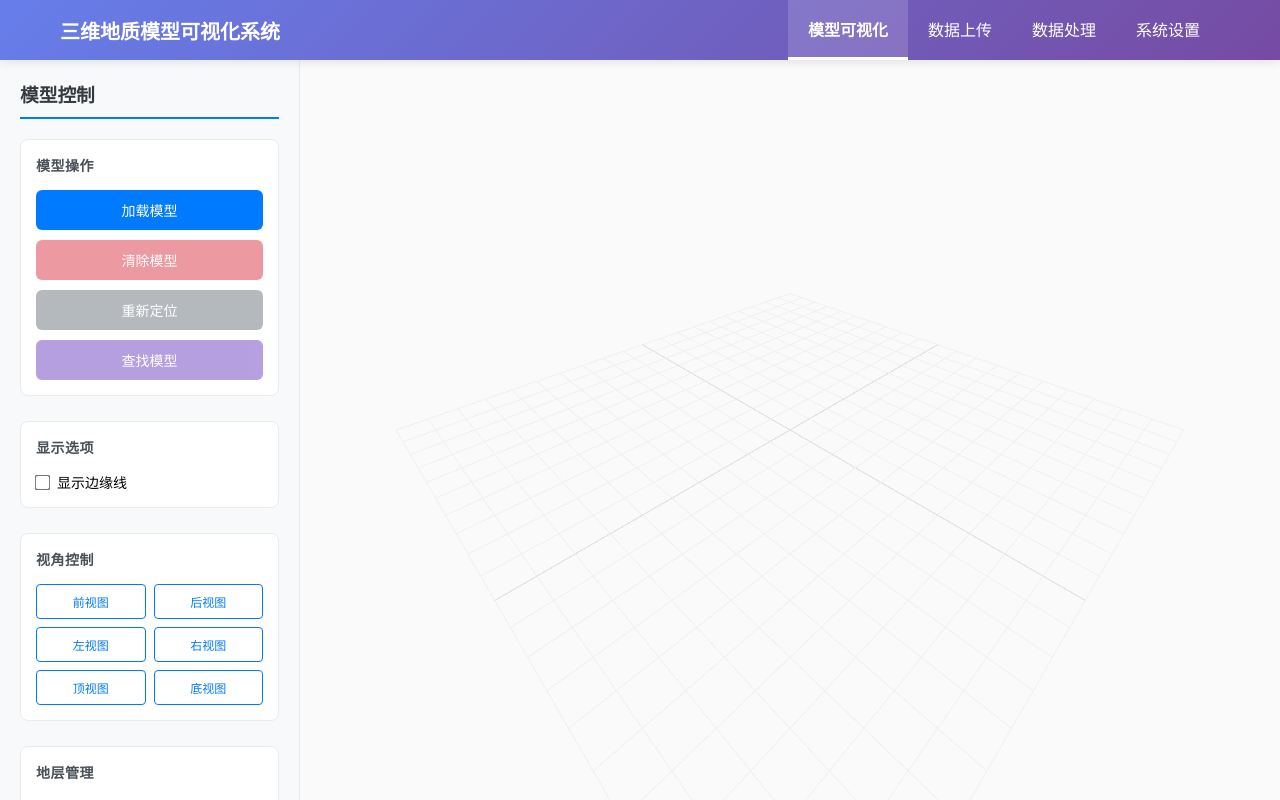
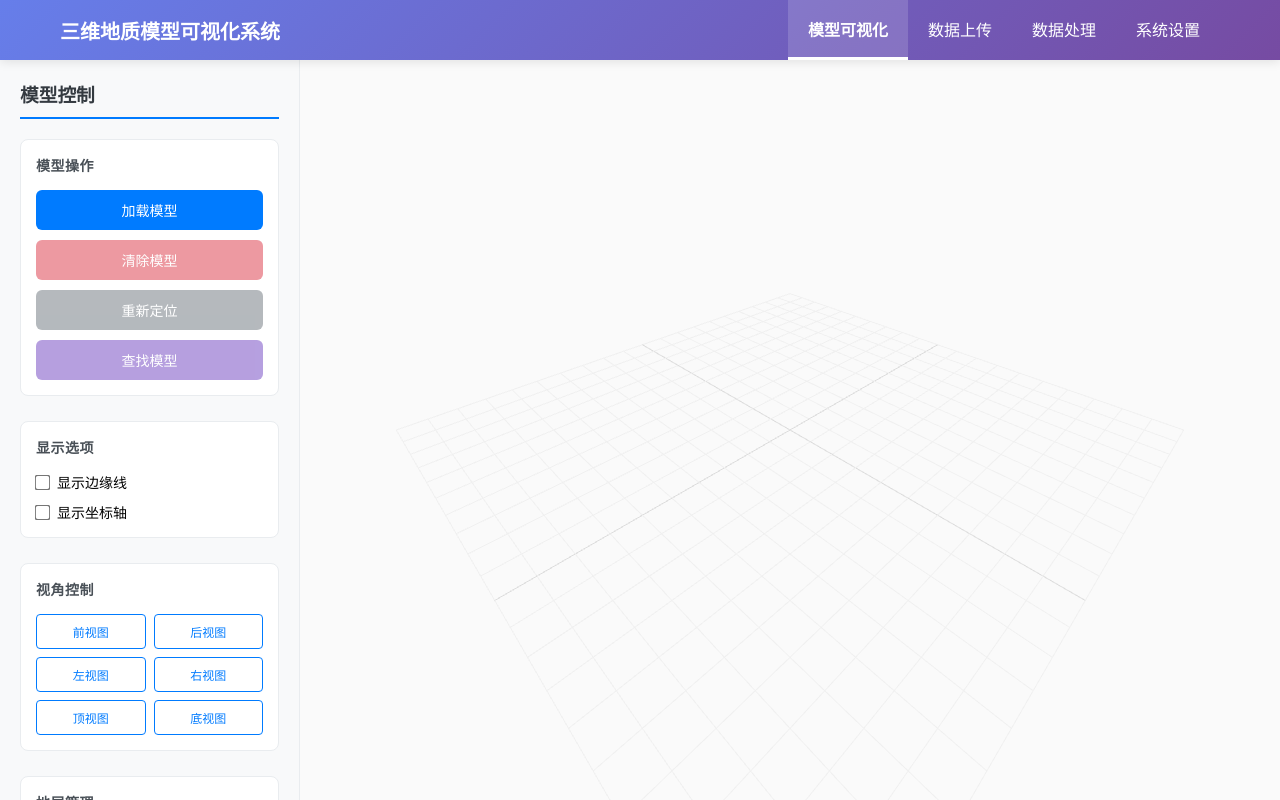
Before and after one commit to 1xingao/modelshow, a Vue app: page / in a window 1280 px wide. Built offline with nearby package versions, Linux system fonts and the light colour scheme.

Commit message:
添加坐标轴框架

```diff
--- a/src/App.vue
+++ b/src/App.vue
@@ -12,7 +12,8 @@
                     @reset-camera="handleResetCamera" @find-model="handleFindModel"
                     @toggle-wireframe="handleToggleWireframe" @update-edge-color="handleUpdateEdgeColor"
                     @set-view="handleSetView" @toggle-layer-visibility="handleToggleLayerVisibility"
-                    @update-layer-opacity="handleUpdateLayerOpacity" />
+                    @update-layer-opacity="handleUpdateLayerOpacity" @toggle-coordinate-axis="handleToggleCoordinateAxis"
+                    @update-axis-color="handleUpdateAxisColor" />
 
                 <div class="viewer-container">
                     <ModelViewer ref="modelViewer" @loading-start="loading = true" @loading-end="loading = false"
@@ -204,6 +205,25 @@ export default {
         },
 
         /**
+         * 处理坐标轴切换
+         */
+        handleToggleCoordinateAxis() {
+            if (this.$refs.modelViewer) {
+                this.$refs.modelViewer.toggleCoordinateAxis();
+            }
+        },
+
+        /**
+         * 处理坐标轴颜色更新
+         * @param {number} color - 新的颜色值
+         */
+        handleUpdateAxisColor(color) {
+            if (this.$refs.modelViewer) {
+                this.$refs.modelViewer.setAxisColor(color);
+            }
+        },
+
+        /**
          * 处理模型清除完成
          */
         handleModelCleared() {
--- a/src/components/ModelControlPanel.vue
+++ b/src/components/ModelControlPanel.vue
@@ -34,6 +34,15 @@
                 <div v-if="showWireframe" class="edge-color-control">
                     <label class="color-label">边缘线颜色:</label>
                     <input type="color" v-model="edgeColorHex" @change="updateEdgeColor" class="color-picker" />
+                </div>
+
+                <label class="checkbox-label">
+                    <input type="checkbox" v-model="showCoordinateAxis" @change="toggleCoordinateAxis" />
+                    显示坐标轴
+                </label>
+                <div v-if="showCoordinateAxis" class="axis-color-control">
+                    <label class="color-label">坐标轴颜色:</label>
+                    <input type="color" v-model="axisColorHex" @change="updateAxisColor" class="color-picker" />
                 </div>
             </div>
         </div>
@@ -116,7 +125,9 @@ export default {
     data() {
         return {
             showWireframe: false,
-            edgeColorHex: '#000000' // 默认黑色
+            edgeColorHex: '#000000', // 默认黑色
+            showCoordinateAxis: false,
+            axisColorHex: '#333333' // 默认深灰色
         }
     },
     methods: {
@@ -191,6 +202,21 @@ export default {
                 layerId: layer.id,
                 opacity: parseFloat(layer.opacity)
             });
+        },
+
+        /**
+         * 切换坐标轴显示
+         */
+        toggleCoordinateAxis() {
+            this.$emit('toggle-coordinate-axis');
+        },
+
+        /**
+         * 更新坐标轴颜色
+         */
+        updateAxisColor() {
+            const color = parseInt(this.axisColorHex.slice(1), 16);
+            this.$emit('update-axis-color', color);
         }
     }
 }
@@ -313,7 +339,8 @@ export default {
     transform: scale(1.2);
 }
 
-.edge-color-control {
+.edge-color-control,
+.axis-color-control {
     margin-top: 10px;
     display: flex;
     align-items: center;
@@ -323,6 +350,7 @@ export default {
 .color-label {
     font-size: 12px;
     color: #6c757d;
+    white-space: nowrap;
 }
 
 .color-picker {
--- a/src/components/ModelViewer.vue
+++ b/src/components/ModelViewer.vue
@@ -6,6 +6,7 @@
 import * as THREE from 'three';
 import { GLTFLoader } from 'three/examples/jsm/loaders/GLTFLoader.js';
 import { OrbitControls } from 'three/examples/jsm/controls/OrbitControls.js';
+import { CSS2DRenderer, CSS2DObject } from 'three/examples/jsm/renderers/CSS2DRenderer.js';
 
 export default {
     name: 'ModelViewer',
@@ -24,7 +25,13 @@ export default {
             axesHelper: null,
             edgeLines: [], // 存储边缘线对象
             edgeColor: 0x000000, // 统一边缘线颜色（黑色）
-            showEdges: false // 控制边缘线显示
+            showEdges: false, // 控制边缘线显示
+            // 坐标轴相关
+            coordinateBox: null, // 坐标轴包围盒
+            coordinateLabels: [], // 坐标轴标签
+            showCoordinateAxis: false, // 控制坐标轴显示
+            axisColor: 0x333333, // 坐标轴颜色
+            labelRenderer: null // 文字渲染器
         }
     },
     mounted() {
@@ -62,6 +69,14 @@ export default {
             this.renderer.setSize(width, height);
             // 不启用阴影，简化渲染
             container.appendChild(this.renderer.domElement);
+
+            // 创建CSS2D渲染器用于坐标轴标签
+            this.labelRenderer = new CSS2DRenderer();
+            this.labelRenderer.setSize(width, height);
+            this.labelRenderer.domElement.style.position = 'absolute';
+            this.labelRenderer.domElement.style.top = '0px';
+            this.labelRenderer.domElement.style.pointerEvents = 'none';
+            container.appendChild(this.labelRenderer.domElement);
 
             // 创建控制器（优化为360度旋转）
             this.controls = new OrbitControls(this.camera, this.renderer.domElement);
@@ -144,6 +159,10 @@ export default {
 
             if (this.renderer && this.scene && this.camera) {
                 this.renderer.render(this.scene, this.camera);
+                // 渲染坐标轴标签
+                if (this.labelRenderer) {
+                    this.labelRenderer.render(this.scene, this.camera);
+                }
             }
         },
 
@@ -443,6 +462,11 @@ export default {
                 near: this.camera.near,
                 far: this.camera.far
             });
+
+            // 如果坐标轴开启，则创建坐标轴
+            if (this.showCoordinateAxis) {
+                this.createCoordinateAxis();
+            }
 
             // 添加延时检查
             setTimeout(() => {
@@ -862,6 +886,172 @@ export default {
             this.camera.updateProjectionMatrix();
 
             this.renderer.setSize(width, height);
+
+            if (this.labelRenderer) {
+                this.labelRenderer.setSize(width, height);
+            }
+        },
+
+        /**
+         * 创建坐标轴包围盒和标签
+         */
+        createCoordinateAxis() {
+            if (!this.model || !this.boundingBox) {
+                console.warn('无法创建坐标轴：模型或包围盒不存在');
+                return;
+            }
+
+            this.clearCoordinateAxis();
+
+            const box = this.boundingBox;
+            const min = box.min;
+            const max = box.max;
+            const size = box.getSize(new THREE.Vector3());
+
+            // 创建包围盒线框
+            const boxGeometry = new THREE.BoxGeometry(size.x, size.y, size.z);
+            const boxEdges = new THREE.EdgesGeometry(boxGeometry);
+            const boxMaterial = new THREE.LineBasicMaterial({
+                color: this.axisColor,
+                transparent: true,
+                opacity: 0.8
+            });
+
+            this.coordinateBox = new THREE.LineSegments(boxEdges, boxMaterial);
+            this.coordinateBox.position.copy(box.getCenter(new THREE.Vector3()));
+            this.scene.add(this.coordinateBox);
+
+            // 创建坐标标签
+            this.createAxisLabels(min, max, size);
+        },
+
+        /**
+         * 创建坐标轴标签
+         */
+        createAxisLabels(min, max, size) {
+            // 计算合适的刻度间隔
+            const getTickInterval = (dimension) => {
+                const magnitude = Math.floor(Math.log10(dimension));
+                const normalized = dimension / Math.pow(10, magnitude);
+
+                let interval;
+                if (normalized <= 2) interval = 0.5;
+                else if (normalized <= 5) interval = 1;
+                else interval = 2;
+
+                return interval * Math.pow(10, magnitude);
+            };
+
+            const xInterval = getTickInterval(size.x);
+            const yInterval = getTickInterval(size.y);
+            const zInterval = getTickInterval(size.z);
+
+            // X轴标签 (沿着底部前边)
+            this.createAxisTickLabels('x', min.x, max.x, xInterval, min.y, min.z);
+
+            // Y轴标签 (沿着左侧前边)
+            this.createAxisTickLabels('y', min.y, max.y, yInterval, min.x, min.z);
+
+            // Z轴标签 (沿着左侧底边)
+            this.createAxisTickLabels('z', min.z, max.z, zInterval, min.x, min.y);
+        },
+
+        /**
+         * 创建单个轴的刻度标签
+         */
+        createAxisTickLabels(axis, minValue, maxValue, interval, fixedCoord1, fixedCoord2) {
+            const start = Math.ceil(minValue / interval) * interval;
+            const end = Math.floor(maxValue / interval) * interval;
+
+            for (let value = start; value <= end; value += interval) {
+                // 避免浮点数精度问题
+                const roundedValue = Math.round(value / interval) * interval;
+
+                const labelDiv = document.createElement('div');
+                labelDiv.className = 'coordinate-label';
+                labelDiv.textContent = roundedValue.toFixed(2);
+                labelDiv.style.color = `#${this.axisColor.toString(16).padStart(6, '0')}`;
+                labelDiv.style.fontSize = '12px';
+                labelDiv.style.fontFamily = 'Arial, sans-serif';
+                labelDiv.style.padding = '2px 4px';
+                labelDiv.style.backgroundColor = 'rgba(0,0,0, 0)';
+                labelDiv.style.borderRadius = '3px';
+                labelDiv.style.pointerEvents = 'none';
+
+                const label = new CSS2DObject(labelDiv);
+
+                // 根据轴设置位置
+                switch (axis) {
+                    case 'x':
+                        label.position.set(roundedValue, fixedCoord1, fixedCoord2);
+                        break;
+                    case 'y':
+                        label.position.set(fixedCoord1, roundedValue, fixedCoord2);
+                        break;
+                    case 'z':
+                        label.position.set(fixedCoord1, fixedCoord2, roundedValue);
+                        break;
+                }
+
+                this.coordinateLabels.push(label);
+                this.scene.add(label);
+            }
+        },
+
+        /**
+         * 切换坐标轴显示
+         */
+        toggleCoordinateAxis() {
+            this.showCoordinateAxis = !this.showCoordinateAxis;
+
+            if (this.showCoordinateAxis) {
+                this.createCoordinateAxis();
+            } else {
+                this.clearCoordinateAxis();
+            }
+
+            this.$emit('coordinate-axis-changed', this.showCoordinateAxis);
+        },
+
+        /**
+         * 设置坐标轴颜色
+         */
+        setAxisColor(color) {
+            this.axisColor = color;
+
+            // 更新现有坐标轴颜色
+            if (this.coordinateBox && this.coordinateBox.material) {
+                this.coordinateBox.material.color.setHex(color);
+            }
+
+            // 更新标签颜色
+            this.coordinateLabels.forEach(label => {
+                if (label.element) {
+                    label.element.style.color = `#${color.toString(16).padStart(6, '0')}`;
+                }
+            });
+        },
+
+        /**
+         * 清除坐标轴
+         */
+        clearCoordinateAxis() {
+            // 清除包围盒
+            if (this.coordinateBox) {
+                this.scene.remove(this.coordinateBox);
+                this.coordinateBox.geometry.dispose();
+                this.coordinateBox.material.dispose();
+                this.coordinateBox = null;
+            }
+
+            // 清除标签
+            this.coordinateLabels.forEach(label => {
+                this.scene.remove(label);
+                if (label.element && label.element.parentNode) {
+                    label.element.parentNode.removeChild(label.element);
+                }
+            });
+            this.coordinateLabels = [];
         },
 
         /**
@@ -872,9 +1062,15 @@ export default {
                 this.renderer.dispose();
             }
 
+            if (this.labelRenderer && this.labelRenderer.domElement && this.labelRenderer.domElement.parentNode) {
+                this.labelRenderer.domElement.parentNode.removeChild(this.labelRenderer.domElement);
+            }
+
             if (this.model) {
                 this.clearModel();
             }
+
+            this.clearCoordinateAxis();
 
             // 清理几何体和材质
             this.originalMaterials.forEach(material => material.dispose());
@@ -898,3 +1094,23 @@ export default {
     height: 100% !important;
 }
 </style>
+
+<style>
+/* 坐标轴标签样式 - 不使用 scoped，因为这些是动态创建的 DOM 元素 */
+.coordinate-label {
+    font-family: Arial, sans-serif;
+    font-size: 12px;
+    font-weight: 500;
+    text-align: center;
+    white-space: nowrap;
+    user-select: none;
+    text-shadow: 1px 1px 2px rgba(0, 0, 0, 0.3);
+    border: 1px solid rgba(0, 0, 0, 0.1);
+    box-shadow: 0 2px 4px rgba(0, 0, 0, 0.1);
+}
+
+.coordinate-label:hover {
+    transform: scale(1.1);
+    transition: transform 0.2s ease;
+}
+</style>
```
